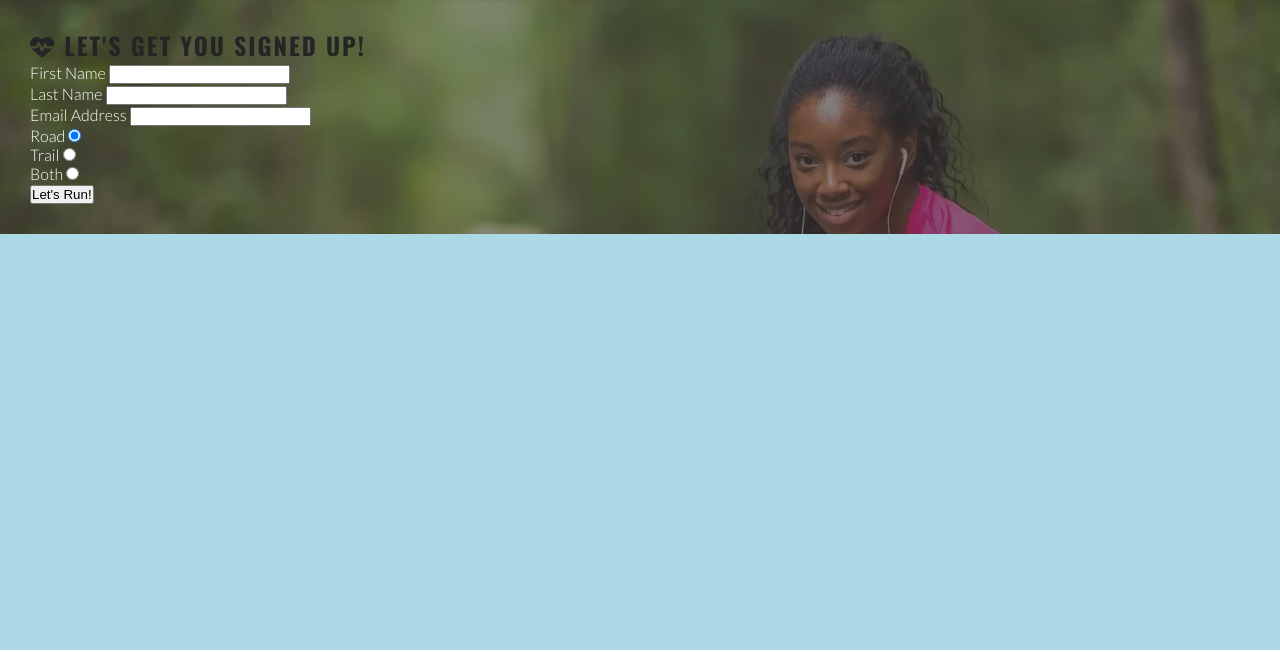
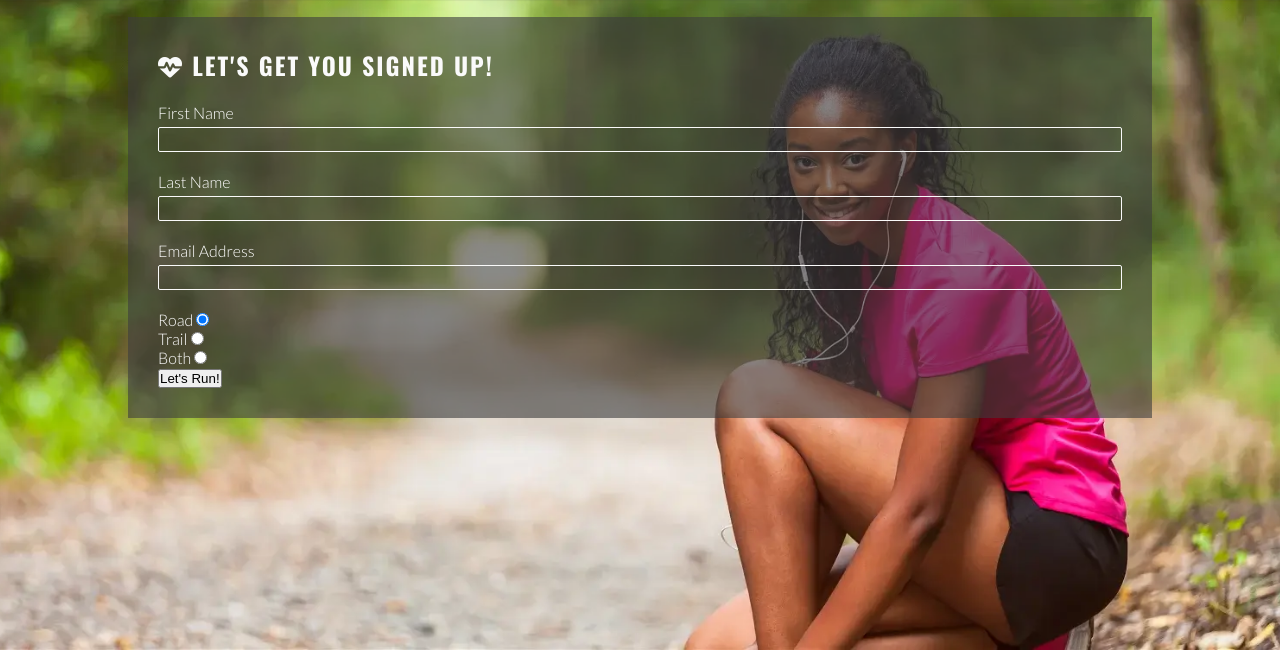
Before and after one commit to AmirAkmed/Code-Institute-Student-Amir, a plain HTML site: page signup.html in a window 1280 px wide. Shown: the part 82-734 px from the top of the page. Drawn offline with nearby package versions, Linux system fonts and the light colour scheme.

Commit message:
Styled title and input fields

```diff
--- a/assets/css/style.css
+++ b/assets/css/style.css
@@ -210,12 +210,31 @@ main {
 #signup {
     background-image: url("../images/signup-image.webp");
     background-size: cover;
+    background-position: 75%;
+    padding: 20px 10% 0 10%;
+    flex-grow: 1;
 }
 
 #signup-form {
     color: #ffffff;
     background-color: rgba(60, 60, 60, 0.6);
     padding: 30px;
+}
+
+#signup-form>h2 {
+    color: #fafafa;
+    margin-bottom: 20px;
+}
+
+.text-input {
+    background: transparent;
+    color: #fafafa;
+    width: 100%;
+    height: 25px;
+    margin: 5px 0 20px 0;
+    border: 1px solid #fafafa;
+    border-radius: 2px;
+    padding: 0 5px;
 }
 
 
```
